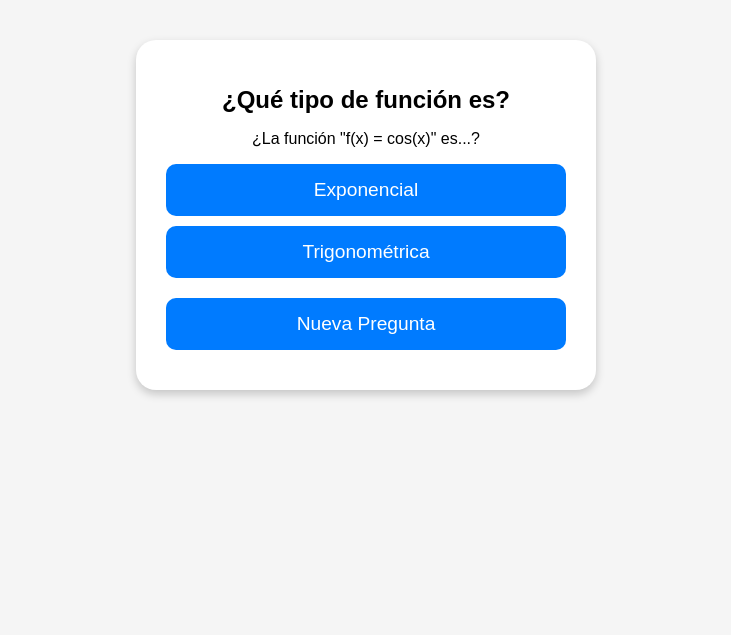
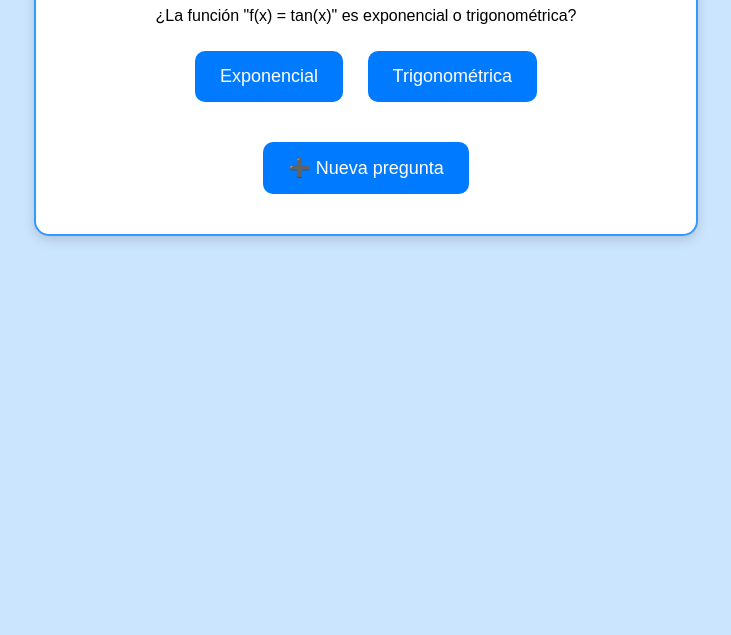
Before and after one commit to Josedavidpalacio/game, a plain HTML site: page index.html in a window 1280 px wide. Shown: the part 205-840 px from the top of the page, without its empty margins (274-1005 px from the left). After the commit the page ends 800 px from the top, so only its background shows below. Drawn offline with Linux system fonts and the light colour scheme.

Commit message:
Update index.html

```diff
--- a/index.html
+++ b/index.html
@@ -1,40 +1,30 @@
+
 <!DOCTYPE html>
 <html lang="es">
 <head>
-  <meta charset="UTF-8" />
-  <meta name="viewport" content="width=device-width, initial-scale=1.0" />
-  <title>Juego de Funciones</title>
-  <link rel="manifest" href="manifest.json" />
+  <meta charset="UTF-8">
+  <meta name="viewport" content="width=device-width, initial-scale=1.0">
+  <title>¿Función Exponencial o Trigonométrica?</title>
   <style>
     body {
-      font-family: 'Arial', sans-serif;
-      margin: 0;
+      font-family: Arial, sans-serif;
+      text-align: center;
+      background-color: #cce5ff;
       padding: 20px;
-      background: #f5f5f5;
-      display: flex;
-      justify-content: center;
-      align-items: center;
-      height: 100vh;
     }
-    .game-container {
+    .card {
       background: white;
-      border-radius: 20px;
       padding: 30px;
-      box-shadow: 0 4px 10px rgba(0, 0, 0, 0.2);
-      width: 90%;
-      max-width: 400px;
-      text-align: center;
-    }
-    h1 {
-      font-size: 1.5em;
-      margin-bottom: 15px;
+      border-radius: 15px;
+      max-width: 600px;
+      margin: auto;
+      box-shadow: 0 4px 12px rgba(0,0,0,0.15);
+      border: 2px solid #3399ff;
     }
     button {
-      display: block;
-      width: 100%;
-      margin: 10px 0;
-      padding: 15px;
-      font-size: 1.2em;
+      margin: 10px;
+      padding: 15px 25px;
+      font-size: 18px;
       border-radius: 10px;
       border: none;
       background-color: #007bff;
@@ -46,59 +36,72 @@
     }
     #feedback {
       margin-top: 20px;
-      font-size: 1.2em;
+      font-size: 18px;
+      font-weight: bold;
+    }
+    #explicacion {
+      margin-top: 10px;
+      font-size: 16px;
+      color: #333;
+    }
+    .decoracion {
+      font-size: 30px;
+      margin-bottom: 15px;
     }
   </style>
 </head>
 <body>
-  <div class="game-container">
-    <h1>¿Qué tipo de función es?</h1>
-    <p id="pregunta">Cargando...</p>
+  <div class="card">
+    <div class="decoracion">📐📊➗ Funciones Matemáticas 📈📘✏️</div>
+    <h1>¿Función Exponencial o Trigonométrica?</h1>
+    <p id="pregunta">¿La función "f(x) = sin(x)" es exponencial o trigonométrica?</p>
     <button onclick="verificar('exponencial')">Exponencial</button>
     <button onclick="verificar('trigonométrica')">Trigonométrica</button>
     <div id="feedback"></div>
-    <button onclick="nuevaPregunta()">Nueva Pregunta</button>
+    <div id="explicacion"></div>
+    <button onclick="nuevaPregunta()">➕ Nueva pregunta</button>
   </div>
 
   <script>
     const funciones = [
-      { expresion: "f(x) = sin(x)", tipo: "trigonométrica" },
-      { expresion: "f(x) = cos(x)", tipo: "trigonométrica" },
-      { expresion: "f(x) = tan(x)", tipo: "trigonométrica" },
-      { expresion: "f(x) = 2^x", tipo: "exponencial" },
-      { expresion: "f(x) = e^x", tipo: "exponencial" },
-      { expresion: "f(x) = (1/2)^x", tipo: "exponencial" }
+      { expresion: "f(x) = sin(x)", tipo: "trigonométrica", explicacion: "La función seno es una función trigonométrica que depende del ángulo." },
+      { expresion: "f(x) = cos(x)", tipo: "trigonométrica", explicacion: "La función coseno es parte de las funciones trigonométricas básicas." },
+      { expresion: "f(x) = tan(x)", tipo: "trigonométrica", explicacion: "La tangente es una función trigonométrica que se define como sin(x)/cos(x)." },
+      { expresion: "f(x) = 2^x", tipo: "exponencial", explicacion: "Es una función exponencial porque la variable x está en el exponente." },
+      { expresion: "f(x) = e^x", tipo: "exponencial", explicacion: "El número e elevado a x es una función exponencial natural." },
+      { expresion: "f(x) = (1/2)^x", tipo: "exponencial", explicacion: "Cualquier número positivo elevado a x es una función exponencial." },
+      { expresion: "f(x) = 3^x", tipo: "exponencial", explicacion: "La base 3 elevada a x indica que es una función exponencial." },
+      { expresion: "f(x) = 5^x", tipo: "exponencial", explicacion: "Función exponencial con base 5." },
+      { expresion: "f(x) = cos(x) + sin(x)", tipo: "trigonométrica", explicacion: "Es una combinación de funciones seno y coseno, ambas trigonométricas." },
+      { expresion: "f(x) = tan(x) - sin(x)", tipo: "trigonométrica", explicacion: "La resta de funciones trigonométricas sigue siendo una función trigonométrica." },
+      { expresion: "f(x) = (1/3)^x", tipo: "exponencial", explicacion: "La base fraccionaria elevada a x indica una función exponencial." }
     ];
 
     let funcionActual;
 
     function nuevaPregunta() {
-      const randomIndex = Math.floor(Math.random() * funciones.length);
-      funcionActual = funciones[randomIndex];
-      document.getElementById("pregunta").textContent = `¿La función "${funcionActual.expresion}" es...?`;
+      const index = Math.floor(Math.random() * funciones.length);
+      funcionActual = funciones[index];
+      document.getElementById("pregunta").textContent = `¿La función "${funcionActual.expresion}" es exponencial o trigonométrica?`;
       document.getElementById("feedback").textContent = "";
+      document.getElementById("explicacion").textContent = "";
     }
 
     function verificar(respuesta) {
       const correcto = funcionActual.tipo;
       const feedback = document.getElementById("feedback");
+      const explicacion = document.getElementById("explicacion");
       if (respuesta === correcto) {
         feedback.textContent = "✅ ¡Correcto!";
         feedback.style.color = "green";
       } else {
-        feedback.textContent = `❌ Incorrecto. Es ${correcto}.`;
+        feedback.textContent = `❌ Incorrecto. Era una función ${correcto}.`;
         feedback.style.color = "red";
       }
+      explicacion.textContent = funcionActual.explicacion;
     }
 
     nuevaPregunta();
-
-    // Registrar service worker (para convertirlo en app instalable)
-    if ('serviceWorker' in navigator) {
-      navigator.serviceWorker.register('service-worker.js').then(() => {
-        console.log("✅ Service Worker registrado");
-      });
-    }
   </script>
 </body>
 </html>
```
